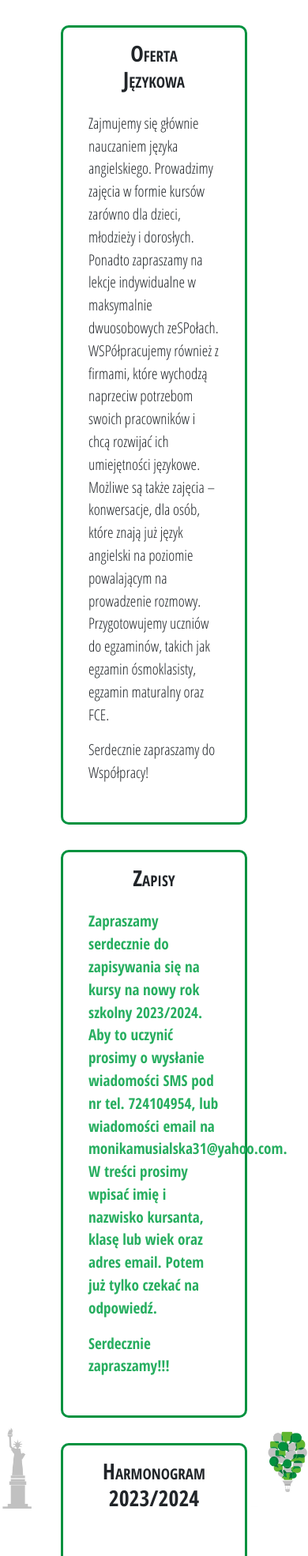
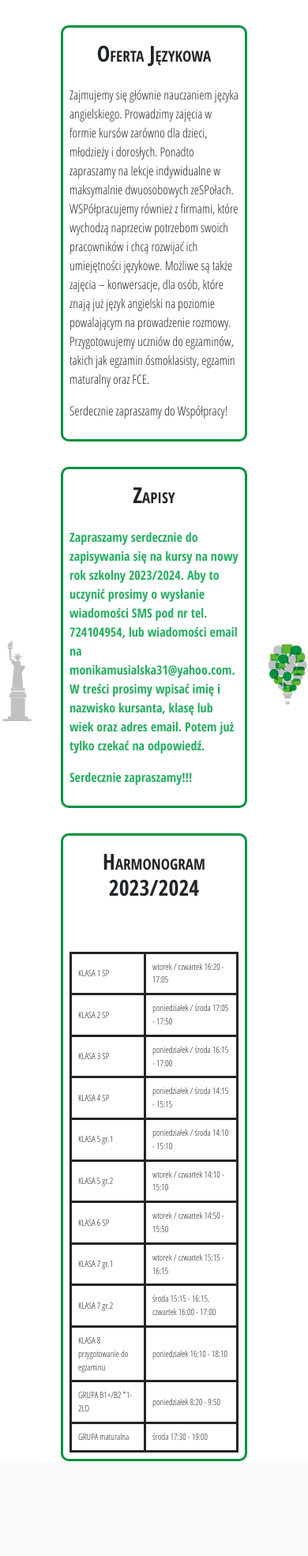
Before and after one commit to jakub-krzywda/Cool_School_proper, a Django app: page /news/ in a window 390 px wide. Shown: the part 135-2105 px from the top of the page at 79% size. After the commit the page ends 1985 px from the top, so only its background shows below. Run offline with Django 4.2, Linux system fonts and the light colour scheme; data comes from the database, SQL or seed files in the repository; some libraries are stand-ins or nearby versions.

Commit message:
modified styling for better responsivness of tables

```diff
--- a/CoolSchool/articles_app/static/css/styles.css
+++ b/CoolSchool/articles_app/static/css/styles.css
@@ -68,6 +68,13 @@
     margin: 0.5rem;
 }
 
+@media (max-width: 768px) {
+    #imgWhiteboard {
+        display: none;
+    }
+
+}
+
 ul.list-group {
     margin: 1rem;
     padding: 1rem;
@@ -112,6 +119,15 @@
     font-size: 1.2rem;
 }
 
+@media (max-width: 768px) {
+    article {
+        font-size: 1rem;
+        padding-left: 0.5rem;
+        padding-right: 0.5rem;
+        padding-bottom: 0.5rem;
+    }
+}
+
 #mapa {
     margin: 2rem;
 }
@@ -145,8 +161,12 @@
     padding: 1rem;
 }
 
-table {
-    margin: auto;
+@media (max-width: 768px) {
+    body > div > div > div.col-8 > article:nth-child(3) > table > tbody > tr > td {
+        font-size: 0.7rem;
+        border: solid;
+        padding: 0.5rem;
+    }
 }
 
 .fade-in {
```
